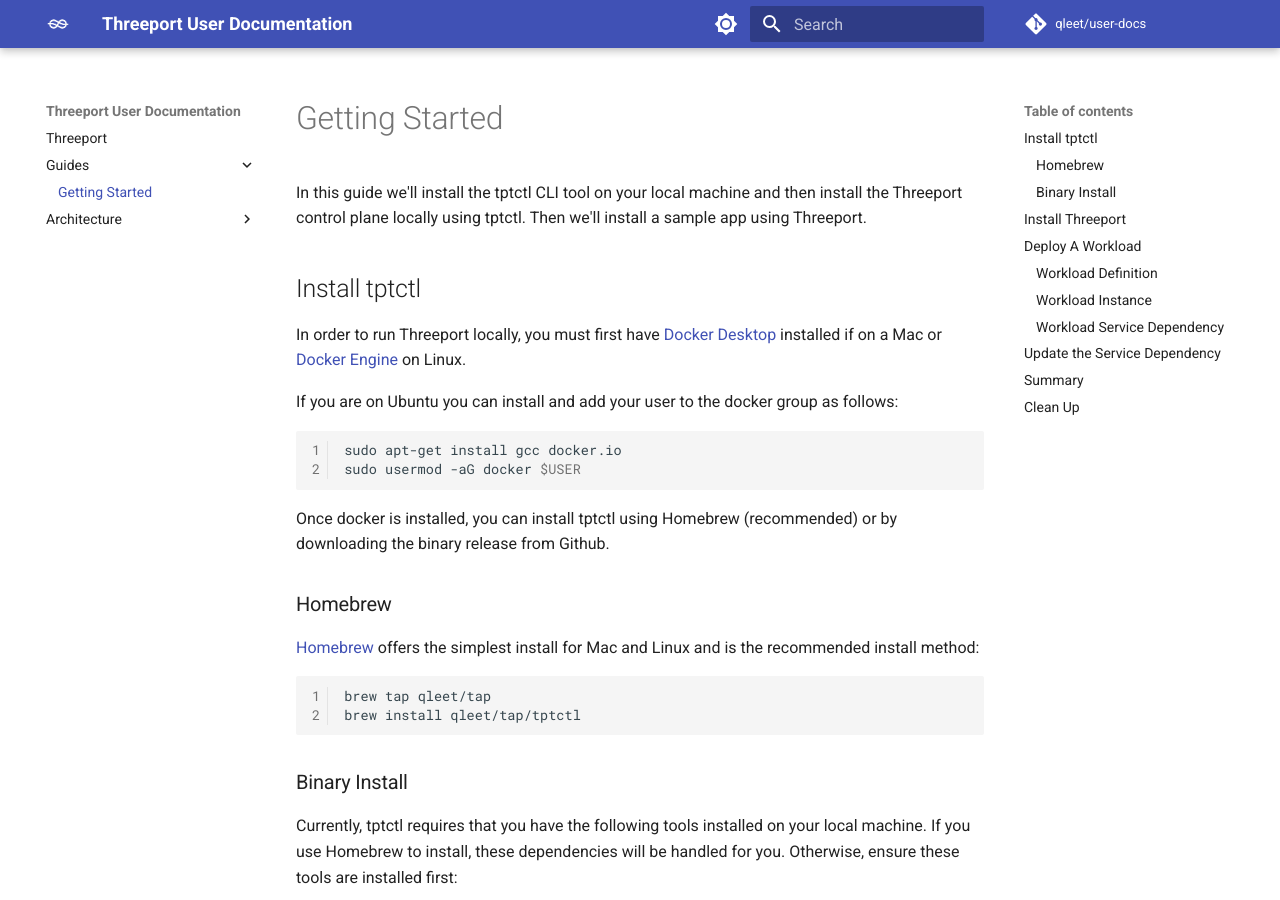
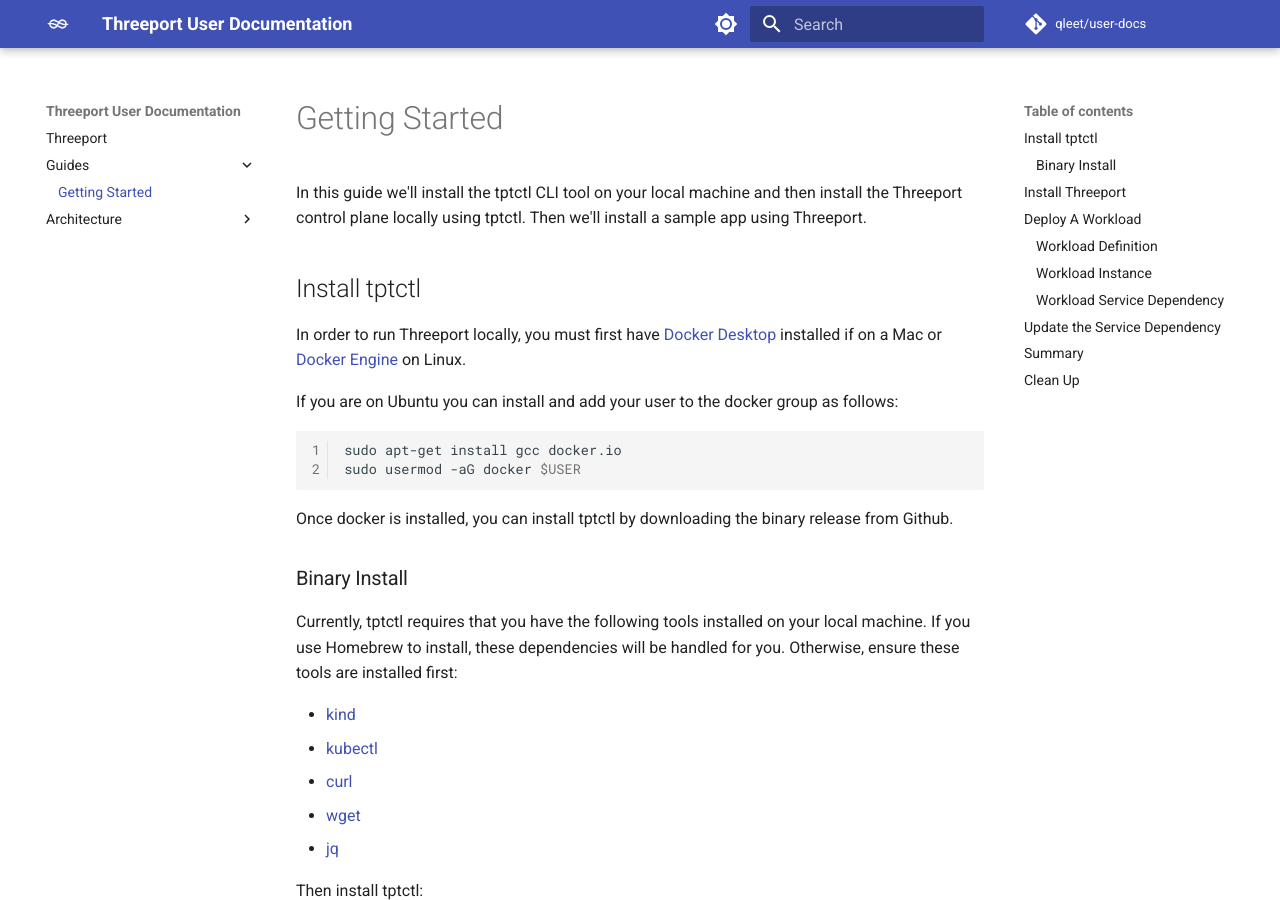
Before and after one commit to qleet/user-docs, an MkDocs documentation site: the page built from docs/guides/getting-started.md, in a window 1280 px wide and 900 px high. Built offline with MkDocs 1.6.1 and Material for MkDocs 9.7.7, drawn with Linux system fonts in a browser that asks for light colours; comment, search, counter and statistics services are not loaded.

Commit message:
chore: remove homebrew installation option

````diff
--- a/docs/guides/getting-started.md
+++ b/docs/guides/getting-started.md
@@ -18,18 +18,7 @@
 sudo usermod -aG docker $USER
 ```
 
-Once docker is installed, you can install tptctl using Homebrew (recommended) or
-by downloading the binary release from Github.
-
-### Homebrew
-
-[Homebrew](https://brew.sh/) offers the simplest install for Mac and Linux and
-is the recommended install method:
-
-```bash
-brew tap qleet/tap
-brew install qleet/tap/tptctl
-```
+Once docker is installed, you can install tptctl by downloading the binary release from Github.
 
 ### Binary Install
 
````
